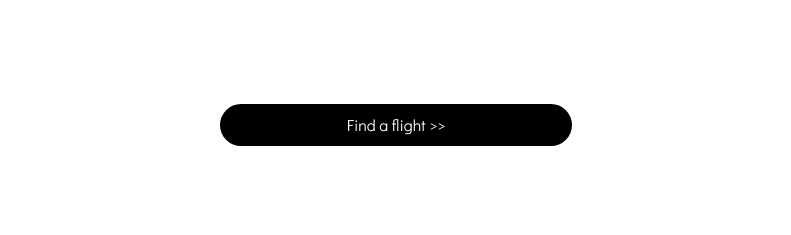
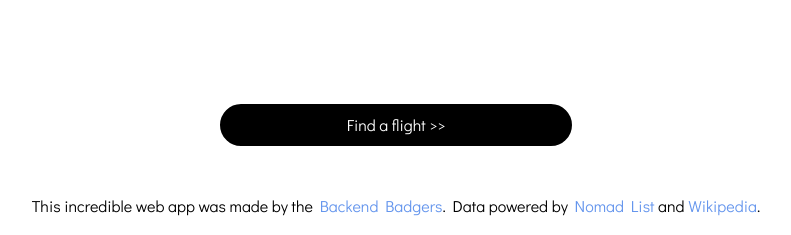
Before and after one commit to FAC9/hapi-places, a Node project: template public/views/index.hbs in a window 1280 px wide. Shown: the part 1384-1619 px from the top of the page, without its empty margins (244-1035 px from the left). Before the commit the page ends 1530 px from the top, so only its background shows below. Run offline with Node 20 templates, Linux system fonts and the light colour scheme; the template is opened without the code that fills it, so the values that code supplies are empty.

Commit message:
add footer

```diff
--- a/public/css/style.css
+++ b/public/css/style.css
@@ -213,6 +213,18 @@ body {
   border: 3px solid black;
 }
 
+/*footer*/
+
+.footer {
+  text-align: center;
+  margin-bottom: 20px;
+}
+
+.footer__link {
+  color: cornflowerblue;
+  text-decoration: none;
+}
+
 
 @media screen and (max-width: 700px){
   html{
--- a/public/views/index.hbs
+++ b/public/views/index.hbs
@@ -62,6 +62,8 @@
     <a href="{{wiki}}" class="quote" target="blank">{{#if description}}{{description}}<br><em>Text courtesy of Wikipedia</em>{{else}}{{description}}{{/if}}</a>
   </section>
 
+
   <a class="callout" href="{{flightsLink}}" target="blank" title="Search for flights on Skyscanner">Find a flight&nbsp;>></a>
+  <footer class="footer">This incredible web app was made by the <a href="https://github.com/FAC9/hapi-places" class="footer__link" target="blank" title="See our GitHub repo">Backend Badgers</a>. Data powered by <a href="https://nomadlist.com/NomadList" class="footer__link" target="blank" title="Nomad List">Nomad List</a> and <a href="https://Wikipedia.org" class="footer__link" target="blank" title="Wikipedia">Wikipedia</a>.</footer>
   <script src='js/main.js'></script>
 </body>
```
Lines whose indentation alone changed are shown as unchanged.
